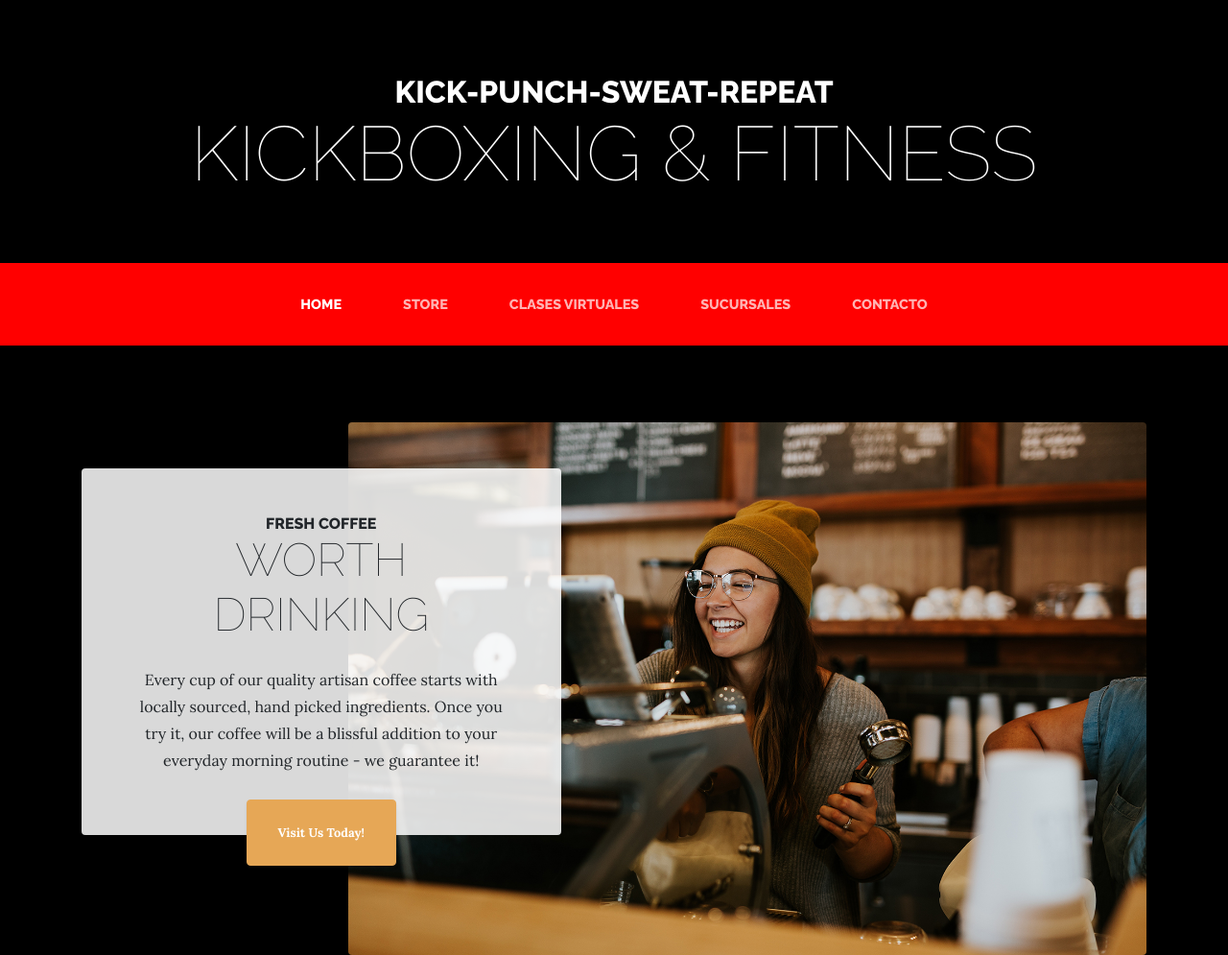
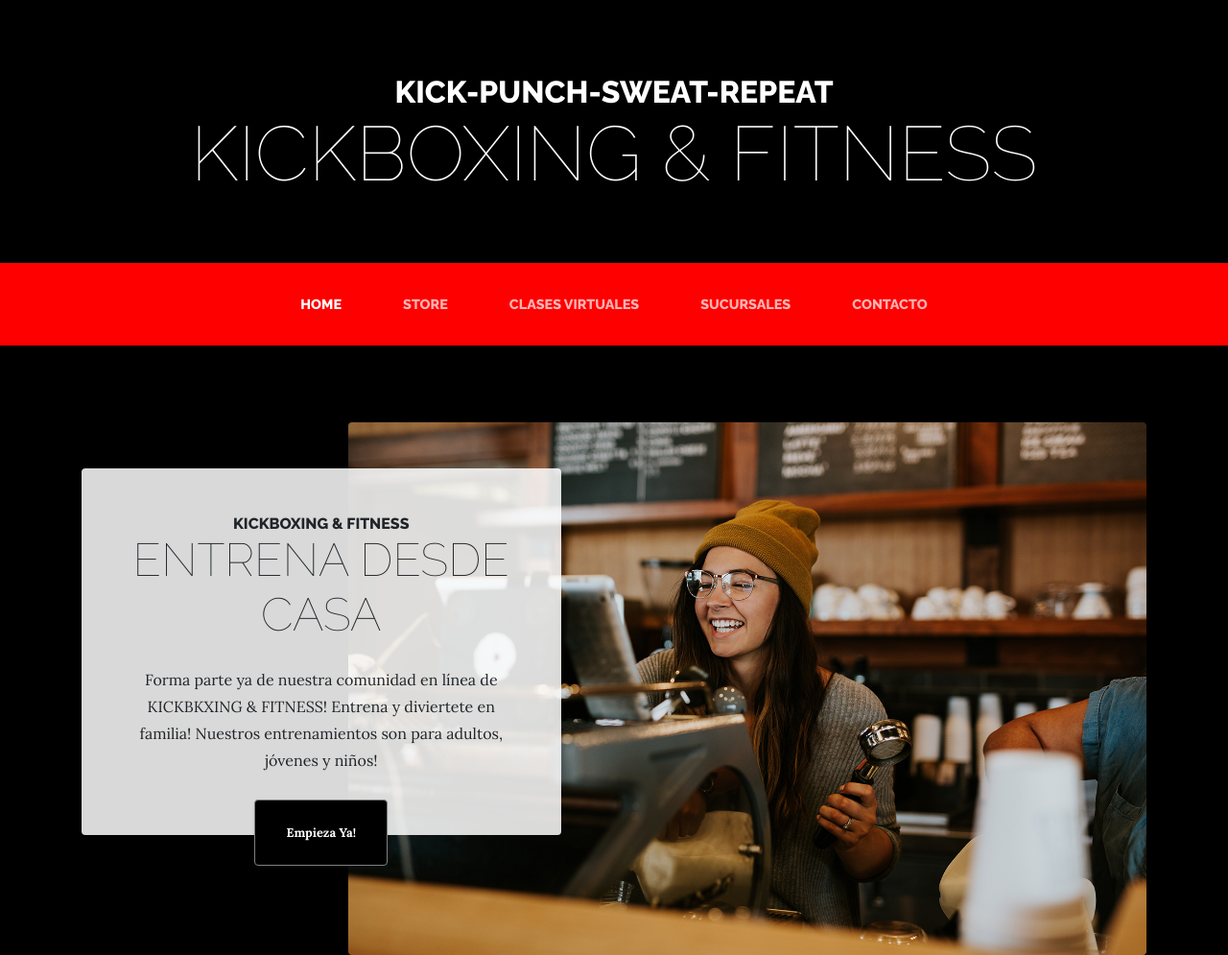
Before and after one commit to cokelopez/kickboxing, a website: page index.html in a window 1280 px wide. Shown: the top 995 px of the page at 96% size. Drawn offline with Linux system fonts and the light colour scheme.

Commit message:
se agregó el texto de la imagen y se cambio el fondo a negro

```diff
--- a/index.html
+++ b/index.html
@@ -69,14 +69,15 @@
         <img class="intro-img img-fluid mb-3 mb-lg-0 rounded" src="img/intro.jpg" alt="">
         <div class="intro-text left-0 text-center bg-faded p-5 rounded">
           <h2 class="section-heading mb-4">
-            <span class="section-heading-upper">Fresh Coffee</span>
-            <span class="section-heading-lower">Worth Drinking</span>
+            <span class="section-heading-upper">KICKBOXING & FITNESS</span>
+            <span class="section-heading-lower">ENTRENA DESDE CASA</span>
           </h2>
-          <p class="mb-3">Every cup of our quality artisan coffee starts with locally sourced, hand picked ingredients.
-            Once you try it, our coffee will be a blissful addition to your everyday morning routine - we guarantee it!
+          <p class="mb-3">Forma parte ya de nuestra comunidad en línea de KICKBKXING & FITNESS!
+Entrena y diviertete en familia!
+Nuestros entrenamientos son para adultos, jóvenes y niños!
           </p>
           <div class="intro-button mx-auto">
-            <a class="btn btn-primary btn-xl" href="#">Visit Us Today!</a>
+            <a class="btn btn-primary btn-xl" href="#">Empieza Ya!</a>
           </div>
         </div>
       </div>
```
Also changed, not shown: css/business-casual.min.css.
